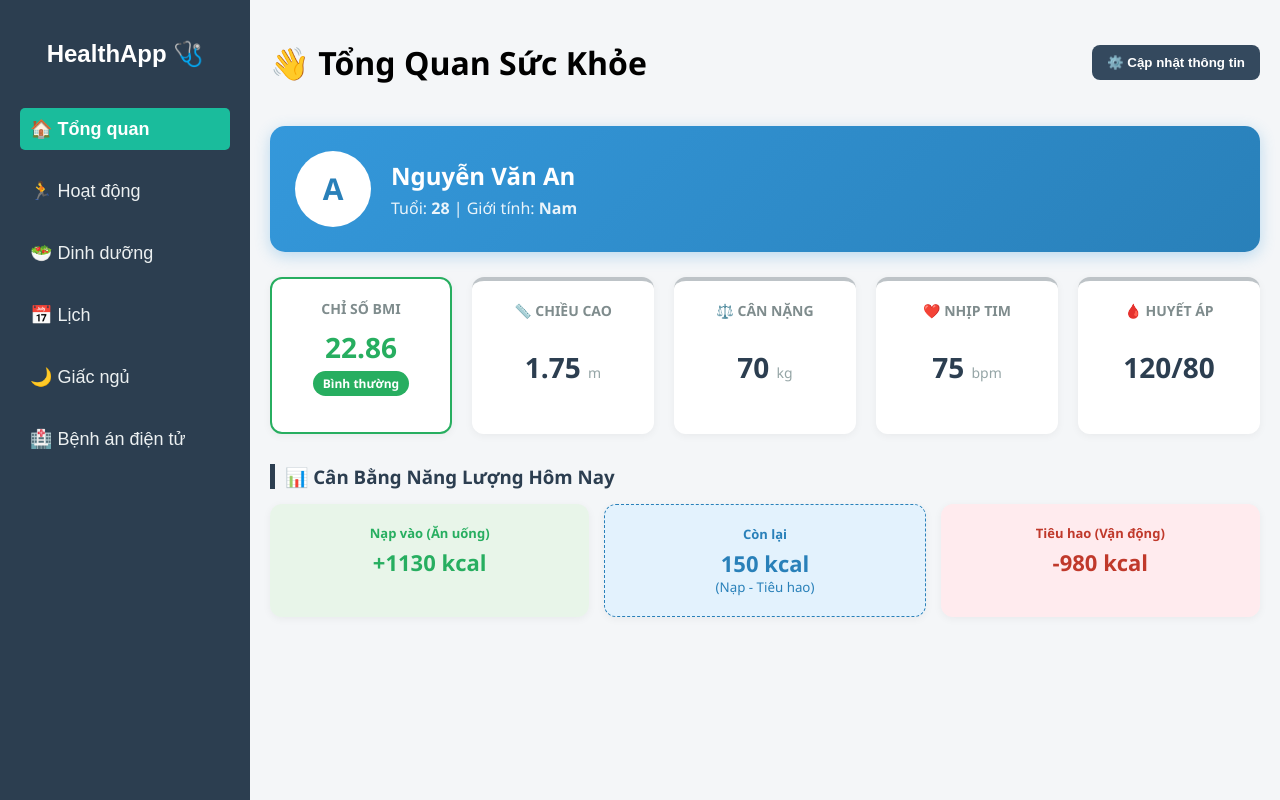
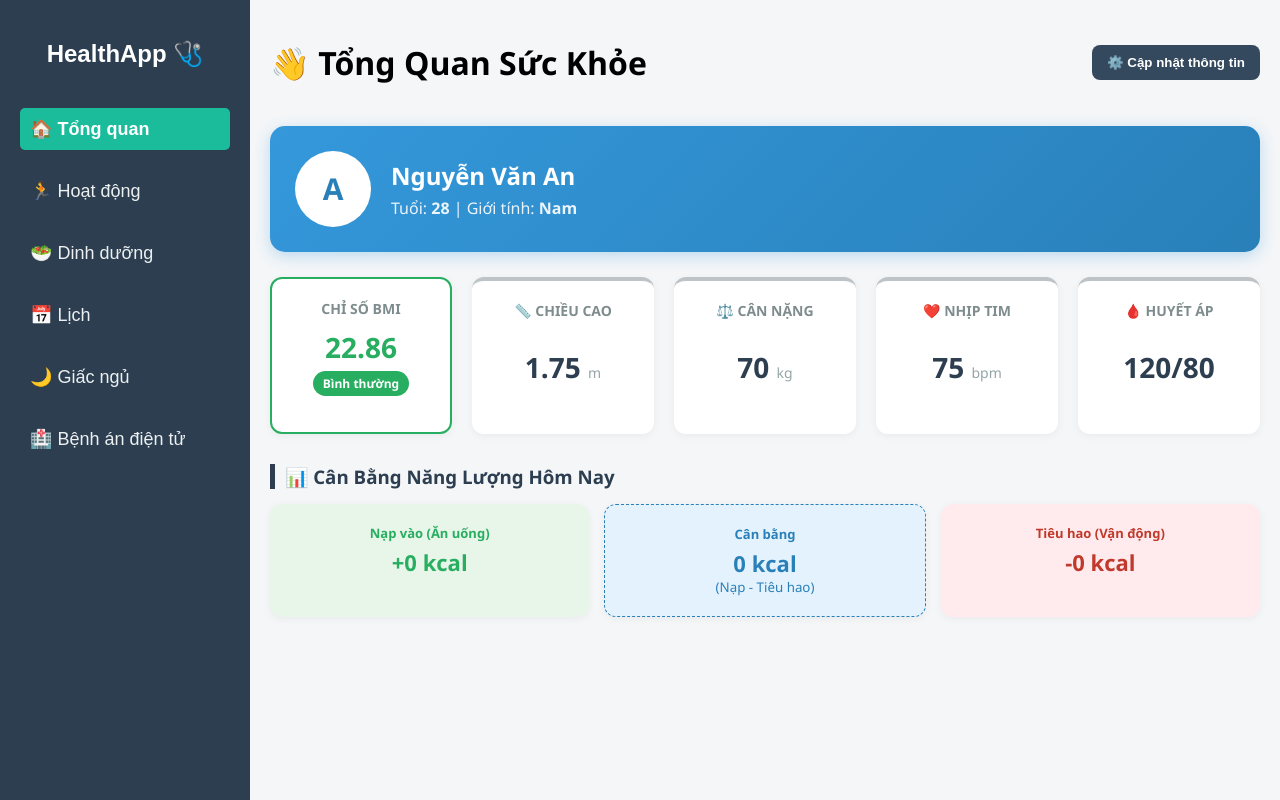
Before and after one commit to kastnew/OOP_BTL, a React (Vite) app: page / in a window 1280 px wide. Built offline with nearby package versions, Linux system fonts and the light colour scheme.

Commit message:
Dashboard.jsx

```diff
--- a/src/pages/Dashboard.jsx
+++ b/src/pages/Dashboard.jsx
@@ -1,43 +1,27 @@
 // src/pages/Dashboard.jsx
-import React, { useState, useEffect } from 'react';
+import React, { useState, useEffect, useMemo } from 'react';
 import {
   USERS,
-  HEALTH_INDICATORS,
-  MOCK_MEALS,
-  MOCK_ACTIVITIES
+  HEALTH_INDICATORS
 } from '../services/mockData';
 import './Dashboard.css';
 
-const Dashboard = () => {
-  // 1. State lưu thông tin người dùng & chỉ số (Gộp chung để dễ sửa)
+// 1. Nhận activities và meals từ App.jsx thông qua Props
+const Dashboard = ({ activities = [], meals = [] }) => {
+  const today = new Date().toISOString().split('T')[0];
+
   const [userInfo, setUserInfo] = useState({
     firstName: '', lastName: '', age: '', gender: '',
     height: '', weight: '', heartRate: '', bloodPressure: ''
   });
 
-  // 2. State lưu tổng Calo (Tính toán từ dữ liệu hoạt động/ăn uống)
-  const [calories, setCalories] = useState({ consumed: 0, burned: 0 });
-
-  // 3. State tính BMI (Tự động)
-  const [bmi, setBmi] = useState(0);
-
-  // 4. State Modal sửa thông tin
   const [showModal, setShowModal] = useState(false);
-
-  // Dùng state riêng cho form để khi nhập không bị nhảy số liên tục ở giao diện chính
   const [formData, setFormData] = useState({});
 
-  // --- LOAD DỮ LIỆU BAN ĐẦU ---
+  // --- LOAD THÔNG TIN CÁ NHÂN (Vẫn giữ Mock cho UserInfo) ---
   useEffect(() => {
-    // Lấy User ID 1 làm mẫu
     const user = USERS.find(u => u.userId === 1);
     const health = HEALTH_INDICATORS.find(h => h.userId === 1);
-
-    // Tính tổng Calo từ các trang khác
-    const totalConsumed = MOCK_MEALS.reduce((sum, item) => sum + Number(item.calories), 0);
-    const totalBurned = MOCK_ACTIVITIES.reduce((sum, item) => sum + Number(item.kcal || item.caloriesBurned || 0), 0);
-
-    setCalories({ consumed: totalConsumed, burned: totalBurned });
 
     if (user && health) {
       setUserInfo({
@@ -53,25 +37,35 @@ const Dashboard = () => {
     }
   }, []);
 
-  // --- TỰ ĐỘNG TÍNH BMI KHI CÂN NẶNG/CHIỀU CAO THAY ĐỔI ---
-  useEffect(() => {
+  // --- 2. ĐỒNG BỘ CALO (Tự động cập nhật khi Props thay đổi) ---
+  // Dùng useMemo để tính toán lại mỗi khi activities hoặc meals thay đổi
+  const caloriesSummary = useMemo(() => {
+    const consumed = meals
+      .filter(m => m.date === today)
+      .reduce((sum, item) => sum + Number(item.calories || 0), 0);
+
+    const burned = activities
+      .filter(a => a.date === today)
+      .reduce((sum, item) => sum + Number(item.kcal || 0), 0);
+
+    return { consumed, burned };
+  }, [activities, meals, today]);
+
+  // --- TÍNH BMI (Dựa trên userInfo hiện tại) ---
+  const bmi = useMemo(() => {
     if (userInfo.weight && userInfo.height) {
-      // Công thức: Cân nặng (kg) / (Chiều cao (m) * Chiều cao (m))
-      const bmiValue = userInfo.weight / (userInfo.height * userInfo.height);
-      setBmi(bmiValue.toFixed(2)); // Làm tròn 2 số thập phân
+      return (userInfo.weight / (userInfo.height * userInfo.height)).toFixed(2);
     }
+    return 0;
   }, [userInfo.weight, userInfo.height]);
 
-  // --- CÁC HÀM XỬ LÝ ---
-
+  // --- CÁC HÀM XỬ LÝ GIAO DIỆN ---
   const handleEditClick = () => {
-    setFormData(userInfo); // Copy dữ liệu hiện tại vào form
+    setFormData(userInfo);
     setShowModal(true);
   };
 
-  const handleCloseModal = () => {
-    setShowModal(false);
-  };
+  const handleCloseModal = () => setShowModal(false);
 
   const handleInputChange = (e) => {
     const { name, value } = e.target;
@@ -80,16 +74,14 @@ const Dashboard = () => {
 
   const handleSave = (e) => {
     e.preventDefault();
-    setUserInfo(formData); // Cập nhật giao diện chính
+    setUserInfo(formData);
     setShowModal(false);
-    alert("Cập nhật thông tin thành công!");
   };
 
-  // Hàm đánh giá BMI
-  const getBMIStatus = (bmi) => {
-    if (bmi < 18.5) return { text: "Thiếu cân", color: "#f1c40f" };
-    if (bmi < 24.9) return { text: "Bình thường", color: "#27ae60" };
-    if (bmi < 29.9) return { text: "Thừa cân", color: "#e67e22" };
+  const getBMIStatus = (bmiValue) => {
+    if (bmiValue < 18.5) return { text: "Thiếu cân", color: "#f1c40f" };
+    if (bmiValue < 24.9) return { text: "Bình thường", color: "#27ae60" };
+    if (bmiValue < 29.9) return { text: "Thừa cân", color: "#e67e22" };
     return { text: "Béo phì", color: "#c0392b" };
   };
 
@@ -104,7 +96,6 @@ const Dashboard = () => {
         </button>
       </div>
 
-      {/* --- PHẦN 1: THÔNG TIN CÁ NHÂN --- */}
       <div className="user-profile-card">
         <div className="avatar-circle">
           {userInfo.lastName ? userInfo.lastName.charAt(0) : 'U'}
@@ -115,9 +106,7 @@ const Dashboard = () => {
         </div>
       </div>
 
-      {/* --- PHẦN 2: CHỈ SỐ CƠ THỂ & BMI --- */}
       <div className="metrics-grid">
-        {/* Thẻ BMI (Quan trọng nhất) */}
         <div className="metric-card bmi-card" style={{borderColor: bmiStatus.color}}>
           <h3>Chỉ số BMI</h3>
           <div className="big-value" style={{color: bmiStatus.color}}>{bmi}</div>
@@ -147,29 +136,26 @@ const Dashboard = () => {
         </div>
       </div>
 
-      {/* --- PHẦN 3: TỔNG KẾT CALO (Từ Dinh Dưỡng & Hoạt Động) --- */}
       <h3 className="section-title">📊 Cân Bằng Năng Lượng Hôm Nay</h3>
       <div className="calorie-summary">
         <div className="calo-box in">
           <span>Nạp vào (Ăn uống)</span>
-          <strong>+{calories.consumed} kcal</strong>
+          <strong>+{caloriesSummary.consumed} kcal</strong>
         </div>
 
         <div className="calo-box balance">
-          <span>Còn lại</span>
-          {/* Calo còn lại = (Giả sử BMR khoảng 2000) + Vận động - Ăn uống */}
-          {/* Ở đây tính đơn giản: Nạp - Tiêu hao */}
-          <strong>{calories.consumed - calories.burned} kcal</strong>
+          <span>Cân bằng</span>
+          <strong>{caloriesSummary.consumed - caloriesSummary.burned} kcal</strong>
           <small>(Nạp - Tiêu hao)</small>
         </div>
 
         <div className="calo-box out">
           <span>Tiêu hao (Vận động)</span>
-          <strong>-{calories.burned} kcal</strong>
+          <strong>-{caloriesSummary.burned} kcal</strong>
         </div>
       </div>
 
-      {/* --- MODAL CHỈNH SỬA THÔNG TIN --- */}
+      {/* --- MODAL GIỮ NGUYÊN --- */}
       {showModal && (
         <div className="modal-overlay">
           <div className="modal-content">
@@ -178,7 +164,6 @@ const Dashboard = () => {
               <button className="close-btn" onClick={handleCloseModal}>&times;</button>
             </div>
             <form onSubmit={handleSave}>
-              {/* Nhóm 1: Thông tin cơ bản */}
               <h4 className="form-section-title">Thông tin cá nhân</h4>
               <div className="form-row">
                 <div className="form-group">
@@ -205,7 +190,6 @@ const Dashboard = () => {
                 </div>
               </div>
 
-              {/* Nhóm 2: Chỉ số cơ thể */}
               <h4 className="form-section-title">Chỉ số cơ thể</h4>
               <div className="form-row">
                 <div className="form-group">
@@ -227,7 +211,6 @@ const Dashboard = () => {
                   <input type="text" name="bloodPressure" value={formData.bloodPressure} onChange={handleInputChange} />
                 </div>
               </div>
-
               <button type="submit" className="btn-save-modal" style={{backgroundColor: '#34495e'}}>Lưu Thông Tin</button>
             </form>
           </div>
```
